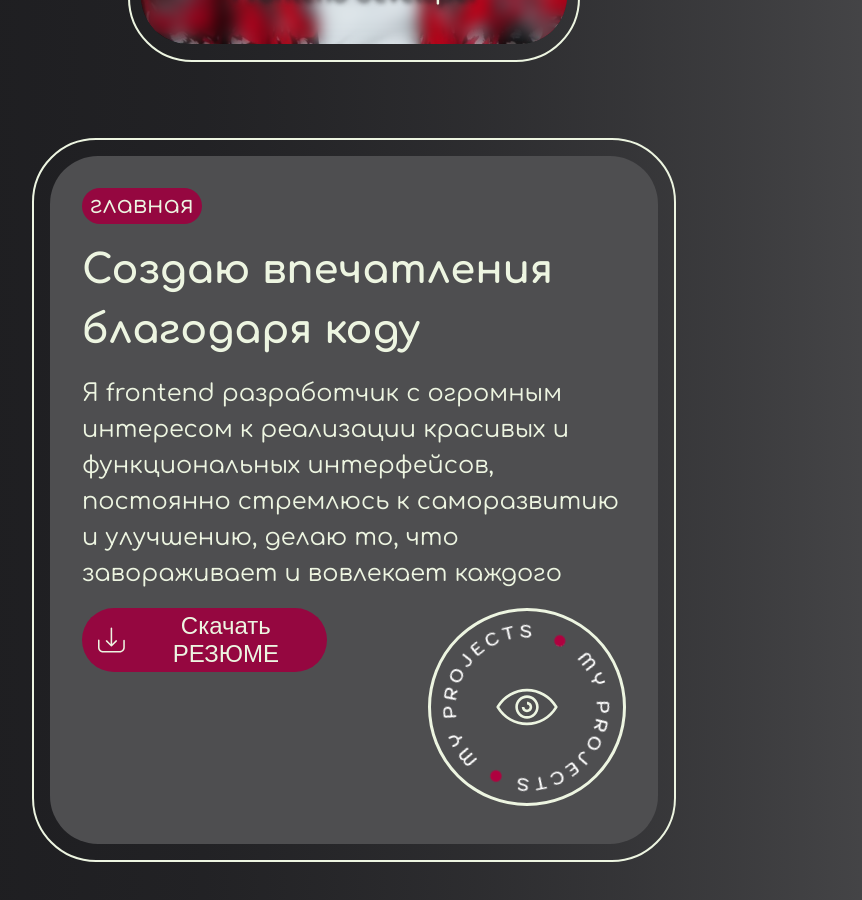
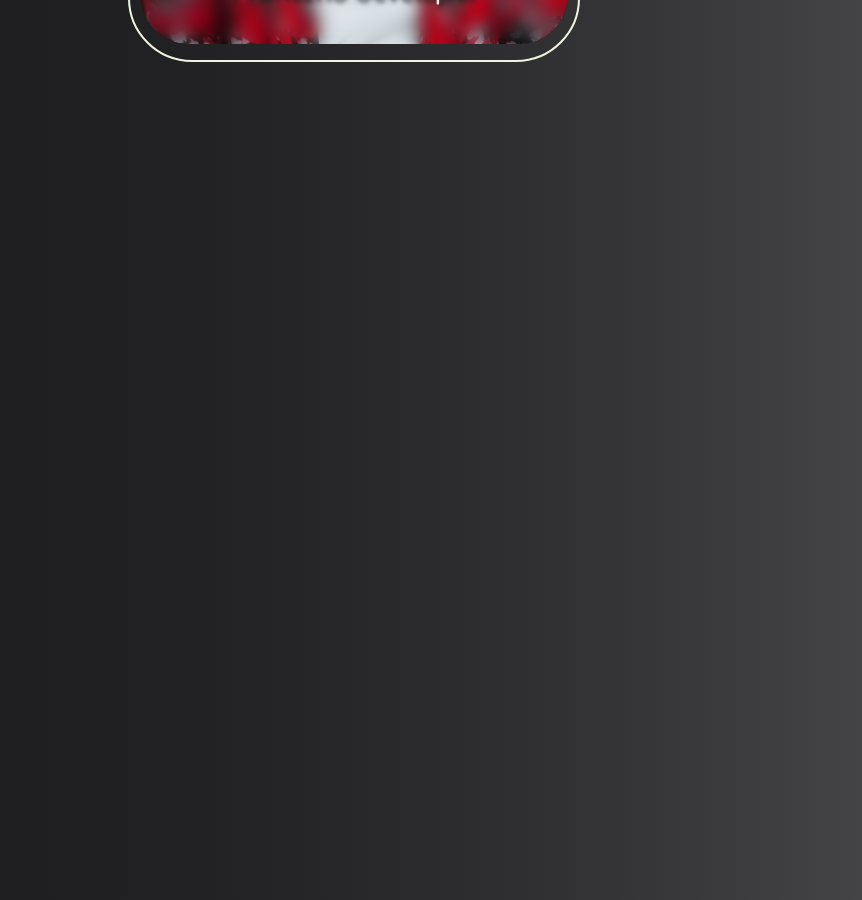
Before and after one commit to DenisSoloviev1/Card_2.0, a React (Create React App) app: page / in a window 1280 px wide. Shown: the part 700-1600 px from the top of the page, without its empty margins (286-1148 px from the left). Built offline with nearby package versions, Linux system fonts and the light colour scheme.

Commit message:
не работает импорт activeButton

```diff
--- a/src/Main/Main.jsx
+++ b/src/Main/Main.jsx
@@ -1,10 +1,29 @@
 import "./Main.scss";
-import Intro from "./Intro/Intro.jsx"
-import AboutMe from "./AboutMe/AboutMe.jsx"
-import Skills from "./Skills/Skills.jsx"
-import Portfolio from "./Portfolio/Portfolio.jsx"
+// import Intro from "./Intro/Intro.jsx";
+// import AboutMe from "./AboutMe/AboutMe.jsx";
+// import Skills from "./Skills/Skills.jsx";
+// import Portfolio from "./Portfolio/Portfolio.jsx";
+// import { activeButton } from "../Nav/Nav.jsx";
 
 export default function Main() {
+  // function Show() {
+  //   const renderActiveDisplay = () => {
+  //     switch (activeButton) { перданное значение
+  //       case "intro":
+  //         return <Intro />;
+  //       case "aboutMe":
+  //         return <AboutMe />;
+  //       case "skills":
+  //         return <Skills />;
+  //       case "portfolio":
+  //         return <Portfolio />;
+  //       default:
+  //         return null;
+  //     }
+  //   };
+
+  //   return <div className="display">{renderActiveDisplay()}</div>;
+  // }
   return (
     <main>
       <section>
@@ -18,12 +37,7 @@
       </section>
 
       <section>
-        <div className="display">
-          <Intro/>
-          <AboutMe/>
-          <Skills/>
-          <Portfolio/>
-        </div>
+        {/* <Show /> */}
       </section>
     </main>
   );
```
